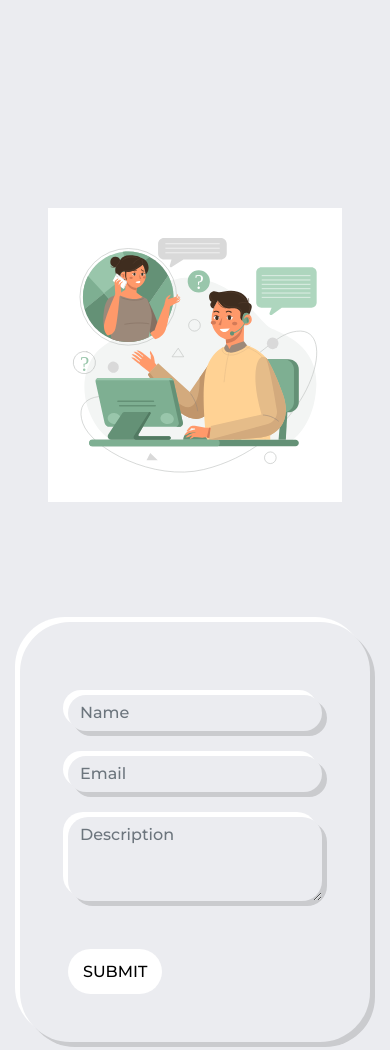
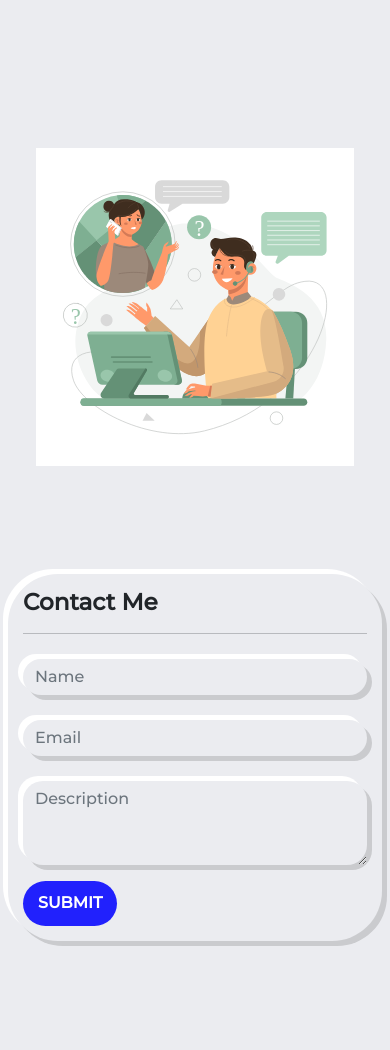
Before and after one commit to VVSD-Charan/Portfolio, a React (Create React App) app in the folder client/: page /contact in a window 390 px wide. After the commit the page ends 949 px from the top, so only its background shows below. Built offline with nearby package versions, Linux system fonts and the light colour scheme.

Commit message:
Added some effects to contact form

```diff
--- a/client/src/pages/Contact.js
+++ b/client/src/pages/Contact.js
@@ -11,11 +11,13 @@ function Contact() {
 
                     <div className='col-md-6'>
                         <form className='contact-form m-2 p-5 n-box2' action='mailto:vvsdcharan2001@gmail.com' method='post' encType='text/plain'>
+                            <h3 className='font-bold'>Contact Me</h3>
+                            <hr/>
                             <input type='text' className='form-control' placeholder='Name'/>
                             <input type='email' className='form-control' placeholder='Email'/>
                             <textarea className='form-control' rows={3} defaultValue={""} placeholder='Description'/>
 
-                            <button className='primary-button mt-5'>SUBMIT</button>
+                            <button className='primary-button mt-3'>SUBMIT</button>
                         </form>
                     </div>
                 </div>
--- a/client/src/stylesheets/header-footer.css
+++ b/client/src/stylesheets/header-footer.css
@@ -106,11 +106,23 @@
         color: orangered;
         font-size: 45px;
     }
+    .contact{
+        margin-top: 0 !important;
+        padding: 0 !important;
+    }
+    .contact-form{
+        padding: 15px !important;
+        margin: 15px;
+    }
 }
 
 .contact img{
     height: 50vh;
     width: 100%;
+}
+
+.contact{
+    padding-top: 50px;
 }
 
 input , textarea{
@@ -125,3 +137,13 @@ input , textarea{
 .form-control{
     box-shadow: none;
 }
+
+.form-control:focus{
+    transform: scale(1.03);
+}
+
+.contact button{
+    background-color: rgba(0,0,255,0.859);
+    color: white;
+    font-weight: bold;
+}
```
